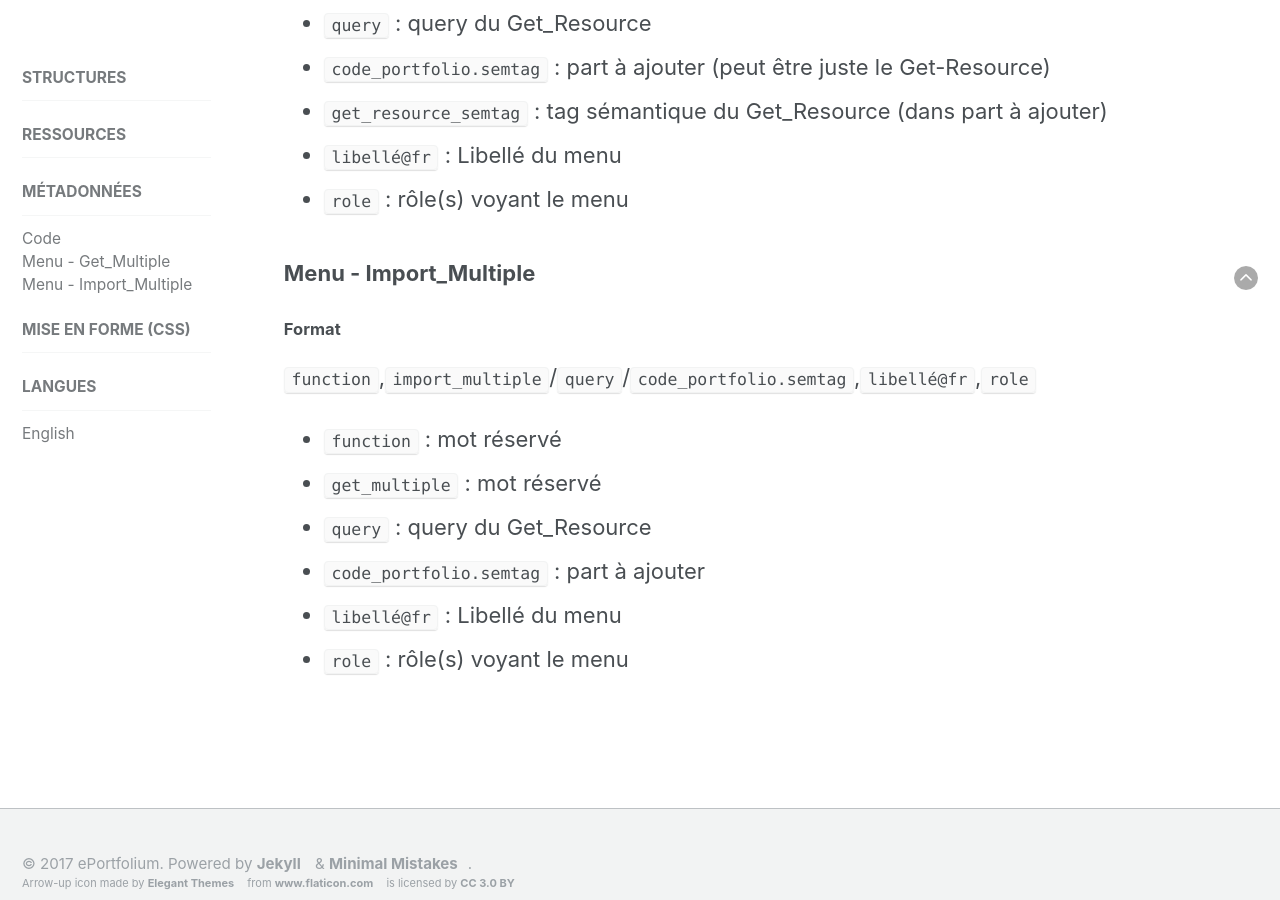
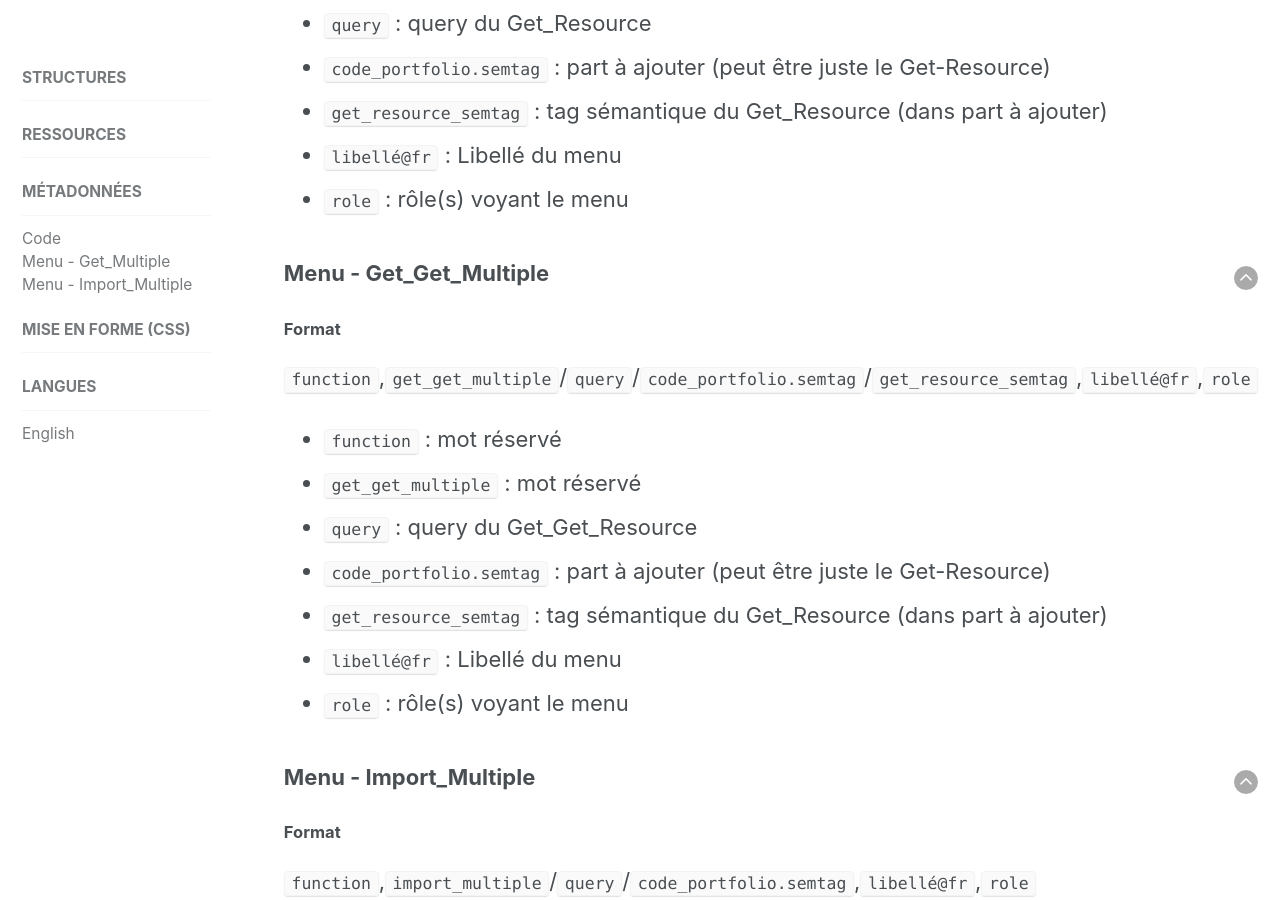
Before and after one commit to karutaproject/karuta-frontend-documentation, a Jekyll site: the page built from _pages/metadata_fr.html, in a window 1280 px wide and 900 px high, scrolled down 917 px. Built offline with Jekyll 4.4.1, drawn with Linux system fonts in a browser that asks for light colours.

Commit message:
Ajout Get_Get_Multiple

```diff
--- a/_data/navigation.yml
+++ b/_data/navigation.yml
@@ -239,6 +239,8 @@ metadata_en:
         url: /metadata_fr/#code
       - title: "Menu - Get_Multiple"
         url: /metadata_fr/#get_multiple
+      - title: "Menu - Get_Get_Multiple"
+        url: /metadata_fr/#get_get_multiple
       - title: "Menu - Import_Multiple"
         url: /metadata_fr/#import_multiple
   - title: CSS
--- a/_pages/metadata_fr.html
+++ b/_pages/metadata_fr.html
@@ -36,6 +36,22 @@ sidebar:
 
 <article>
 	<a style='float:right' href='#top'><img src='../assets/img/arrow-up.png'/></a>
+	<h3 id='get_get_multiple'>Menu - Get_Get_Multiple</h3>
+	<h4>Format</h4>
+	<p><code>function</code>,<code>get_get_multiple</code>/<code>query</code>/<code>code_portfolio.semtag</code>/<code>get_resource_semtag</code>,<code>libellé@fr</code>,<code>role</code></p>
+	<ul>
+		<li><code>function</code> : mot réservé</li>
+		<li><code>get_get_multiple</code> : mot réservé</li>
+		<li><code>query</code> : query du Get_Get_Resource</li>
+		<li><code>code_portfolio.semtag</code> : part à ajouter (peut être juste le Get-Resource)</li>
+		<li><code>get_resource_semtag</code> : tag sémantique du Get_Resource (dans part à ajouter)</li>
+		<li><code>libellé@fr</code> : Libellé du menu</li>
+		<li><code>role</code> : rôle(s) voyant le menu</li>
+	</ul>
+</article>
+
+<article>
+	<a style='float:right' href='#top'><img src='../assets/img/arrow-up.png'/></a>
 	<h3 id='import_multiple'>Menu - Import_Multiple</h3>
 	<h4>Format</h4>
 	<p><code>function</code>,<code>import_multiple</code>/<code>query</code>/<code>code_portfolio.semtag</code>,<code>libellé@fr</code>,<code>role</code></p>
```
